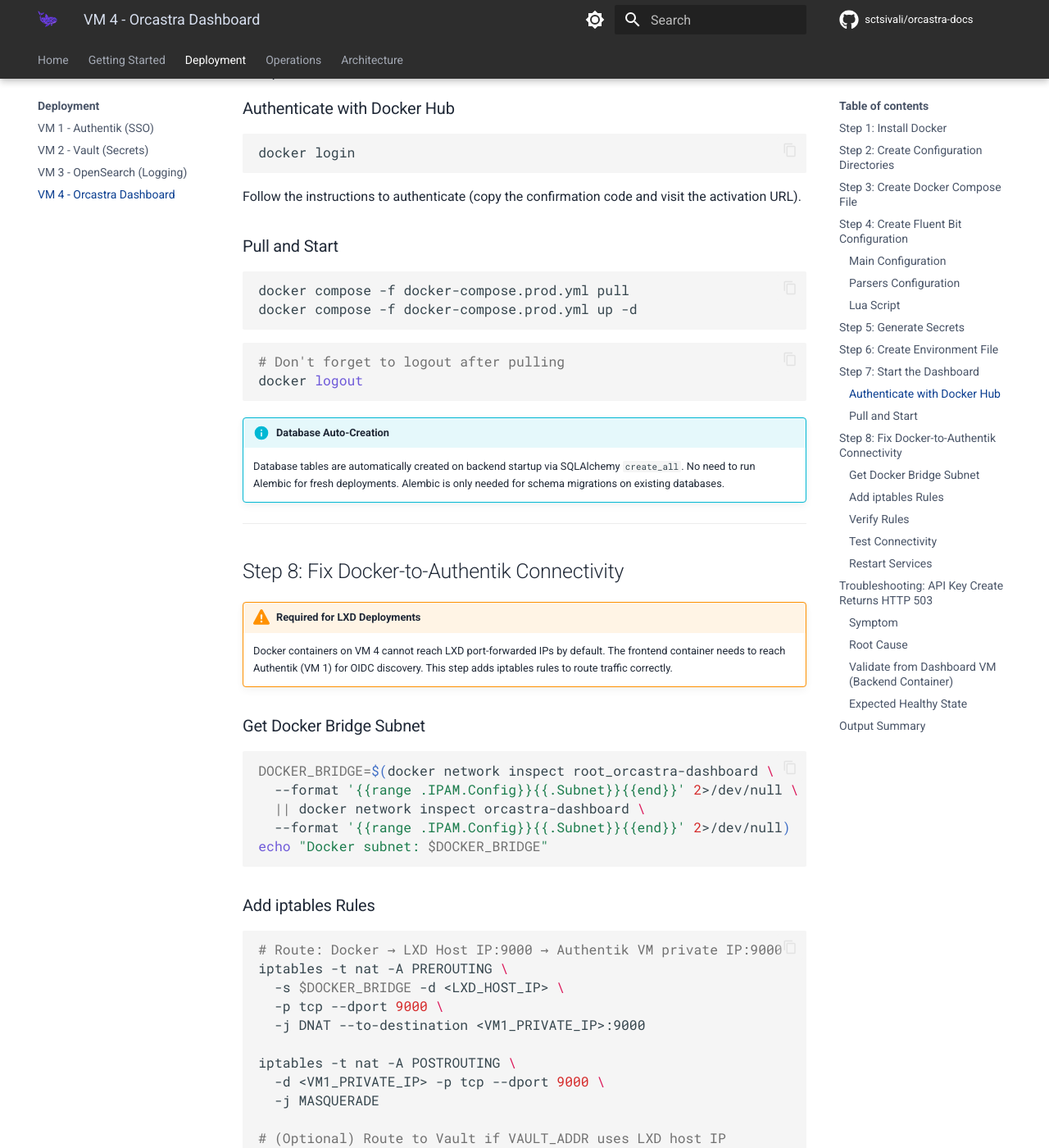
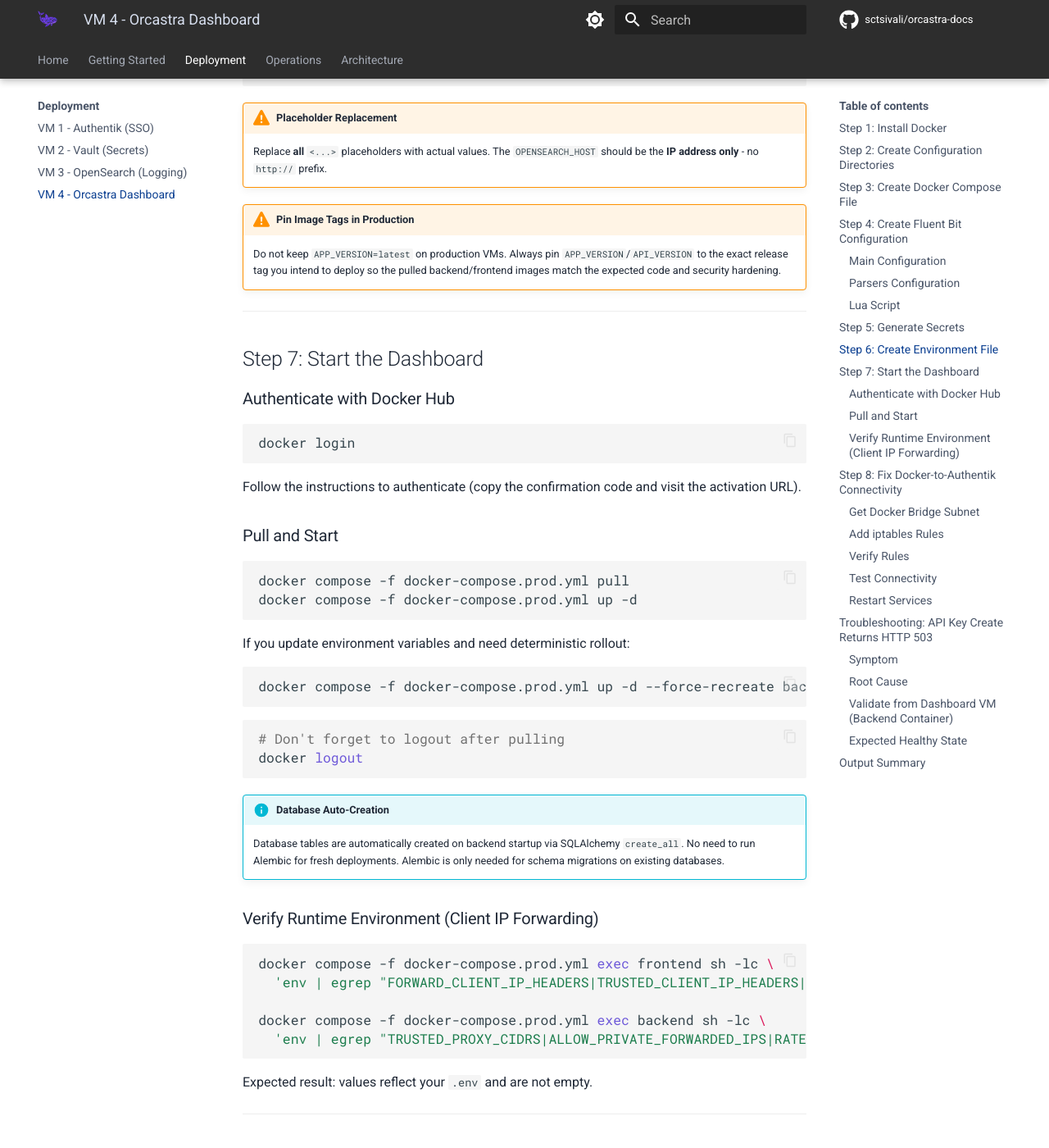
Before and after one commit to sctsivali/orcastra-docs, an MkDocs documentation site: the page built from docs/deployment/vm4-dashboard.md, in a window 1280 px wide and 1400 px high, scrolled down 4642 px. Shown: the whole window at 82% size. Built offline with MkDocs 1.6.1 and Material for MkDocs 9.7.7, drawn with Linux system fonts in a browser that asks for light colours; comment, search, counter and statistics services are not loaded; the version menu is left out; some of the changed text lies outside the part shown.

Commit message:
docs(deployment): update vm guides and dashboard env hardening

````diff
--- a/docs/deployment/vm4-dashboard.md
+++ b/docs/deployment/vm4-dashboard.md
@@ -144,7 +144,7 @@
           - no-new-privileges:true
         read_only: false
         tmpfs:
-          - /tmp:mode=1777,size=100m
+          - /tmp:mode=1777,size=${BACKEND_TMPFS_SIZE:-256m}
 
       # Frontend (port: 4321)
       frontend:
@@ -156,6 +156,8 @@
         environment:
           - NEXT_PUBLIC_API_URL=${NEXT_PUBLIC_API_URL}
           - NEXT_PUBLIC_AUTHENTIK_LOGOUT_URL=${NEXT_PUBLIC_AUTHENTIK_LOGOUT_URL}
+          - FORWARD_CLIENT_IP_HEADERS=${FORWARD_CLIENT_IP_HEADERS:-true}
+          - TRUSTED_CLIENT_IP_HEADERS=${TRUSTED_CLIENT_IP_HEADERS:-cf-connecting-ip,true-client-ip,cf-connecting-ipv6,x-forwarded-for,x-real-ip}
           - INTERNAL_BACKEND_URL=http://backend:4050
           - AUTHENTIK_ISSUER=${AUTHENTIK_ISSUER}
           - AUTHENTIK_CLIENT_ID=${AUTHENTIK_CLIENT_ID}
@@ -520,8 +522,9 @@
 
 ```ini
 # === Version ===
-APP_VERSION=latest
-API_VERSION=latest
+# Pin a release tag - do NOT use latest in production.
+APP_VERSION=<PINNED_RELEASE_TAG>
+API_VERSION=<SAME_RELEASE_TAG>
 CONTAINER_PREFIX=orcastra-dashboard
 
 # === PostgreSQL ===
@@ -535,6 +538,7 @@
 BACKEND_PORT=8765
 ORCASTRA_DOMAIN=
 DEBUG=false
+BACKEND_TMPFS_SIZE=256m
 
 # === Frontend (port: 4321) ===
 FRONTEND_PORT=4321
@@ -555,6 +559,14 @@
 # === Security ===
 CORS_ORIGINS=http://<VM4_IP>:4321
 RATE_LIMIT_ENABLED=true
+RATE_LIMIT_REQUESTS=100
+RATE_LIMIT_SUBNET_REQUESTS=300
+RATE_LIMIT_WINDOW_SECONDS=60
+SECURITY_PROBE_BLOCK_ENABLED=true
+TRUSTED_PROXY_CIDRS=127.0.0.0/8,10.0.0.0/8,172.16.0.0/12,192.168.0.0/16,::1/128,fc00::/7,fe80::/10
+ALLOW_PRIVATE_FORWARDED_IPS=false
+FORWARD_CLIENT_IP_HEADERS=true
+TRUSTED_CLIENT_IP_HEADERS=cf-connecting-ip,true-client-ip,cf-connecting-ipv6,x-forwarded-for,x-real-ip
 REDIS_ENCRYPTION_ENABLED=true
 REDIS_ENCRYPTION_KEY=<GENERATED_FERNET_KEY>
 SECRET_KEY=<GENERATED_HEX_KEY>
@@ -585,6 +597,9 @@
 !!! warning "Placeholder Replacement"
     Replace **all** `<...>` placeholders with actual values. The `OPENSEARCH_HOST` should be the **IP address only** - no `http://` prefix.
 
+!!! warning "Pin Image Tags in Production"
+    Do not keep `APP_VERSION=latest` on production VMs. Always pin `APP_VERSION`/`API_VERSION` to the exact release tag you intend to deploy so the pulled backend/frontend images match the expected code and security hardening.
+
 ---
 
 ## Step 7: Start the Dashboard
@@ -604,6 +619,12 @@
 docker compose -f docker-compose.prod.yml up -d
 ```
 
+If you update environment variables and need deterministic rollout:
+
+```bash
+docker compose -f docker-compose.prod.yml up -d --force-recreate backend frontend
+```
+
 ```bash
 # Don't forget to logout after pulling
 docker logout
@@ -611,6 +632,18 @@
 
 !!! info "Database Auto-Creation"
     Database tables are automatically created on backend startup via SQLAlchemy `create_all`. No need to run Alembic for fresh deployments. Alembic is only needed for schema migrations on existing databases.
+
+### Verify Runtime Environment (Client IP Forwarding)
+
+```bash
+docker compose -f docker-compose.prod.yml exec frontend sh -lc \
+  'env | egrep "FORWARD_CLIENT_IP_HEADERS|TRUSTED_CLIENT_IP_HEADERS|INTERNAL_BACKEND_URL"'
+
+docker compose -f docker-compose.prod.yml exec backend sh -lc \
+  'env | egrep "TRUSTED_PROXY_CIDRS|ALLOW_PRIVATE_FORWARDED_IPS|RATE_LIMIT_"'
+```
+
+Expected result: values reflect your `.env` and are not empty.
 
 ---
 
````
Also changed, not shown: docs/deployment/vm2-vault.md (+22 -0 lines), docs/getting-started/architecture.md (+1 -1 lines), docs/getting-started/index.md (+3 -3 lines).
